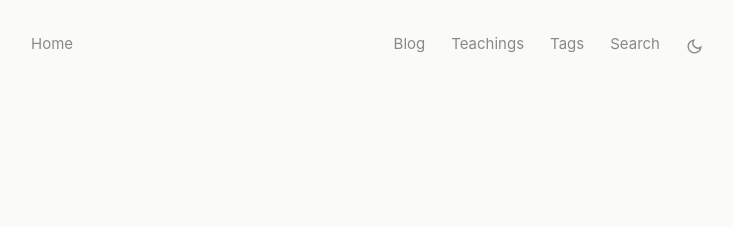
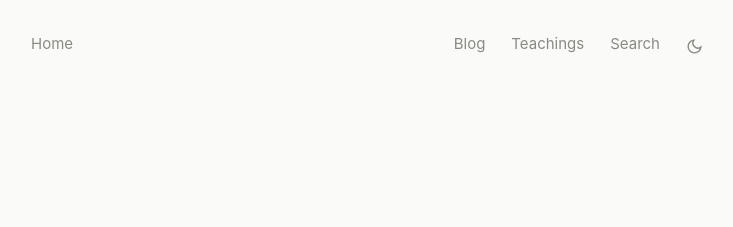
Before and after one commit to hvardhann/hvardhann.github.io, a Jekyll site: the page built from index.html, in a window 1280 px wide. Shown: the top 227 px of the page, without its empty margins (273-1006 px from the left). Built offline with Jekyll 4.4.1, drawn with Linux system fonts in a browser that asks for light colours.

Commit message:
Update default.html

```diff
--- a/_layouts/default.html
+++ b/_layouts/default.html
@@ -20,7 +20,6 @@
   <div class="nav-right">
     <a href="{{ '/blog/' | relative_url }}"{% if page.url contains '/blog/' %} class="active"{% endif %}>Blog</a>
     <a href="{{ '/teachings/' | relative_url }}"{% if page.url contains '/teachings/' %} class="active"{% endif %}>Teachings</a>
-    <a href="{{ '/tags/' | relative_url }}"{% if page.url contains '/tags/' %} class="active"{% endif %}>Tags</a>
     <a href="{{ '/search/' | relative_url }}"{% if page.url contains '/search/' %} class="active"{% endif %}>Search</a>
     <button class="theme-toggle" id="theme-toggle" aria-label="Toggle dark mode">
       <svg class="icon-sun" viewBox="0 0 24 24" fill="none" stroke="currentColor" stroke-width="2" stroke-linecap="round"><circle cx="12" cy="12" r="4"/><path d="M12 2v2M12 20v2M4.9 4.9l1.4 1.4M17.7 17.7l1.4 1.4M2 12h2M20 12h2M4.9 19.1l1.4-1.4M17.7 6.3l1.4-1.4"/></svg>
```
